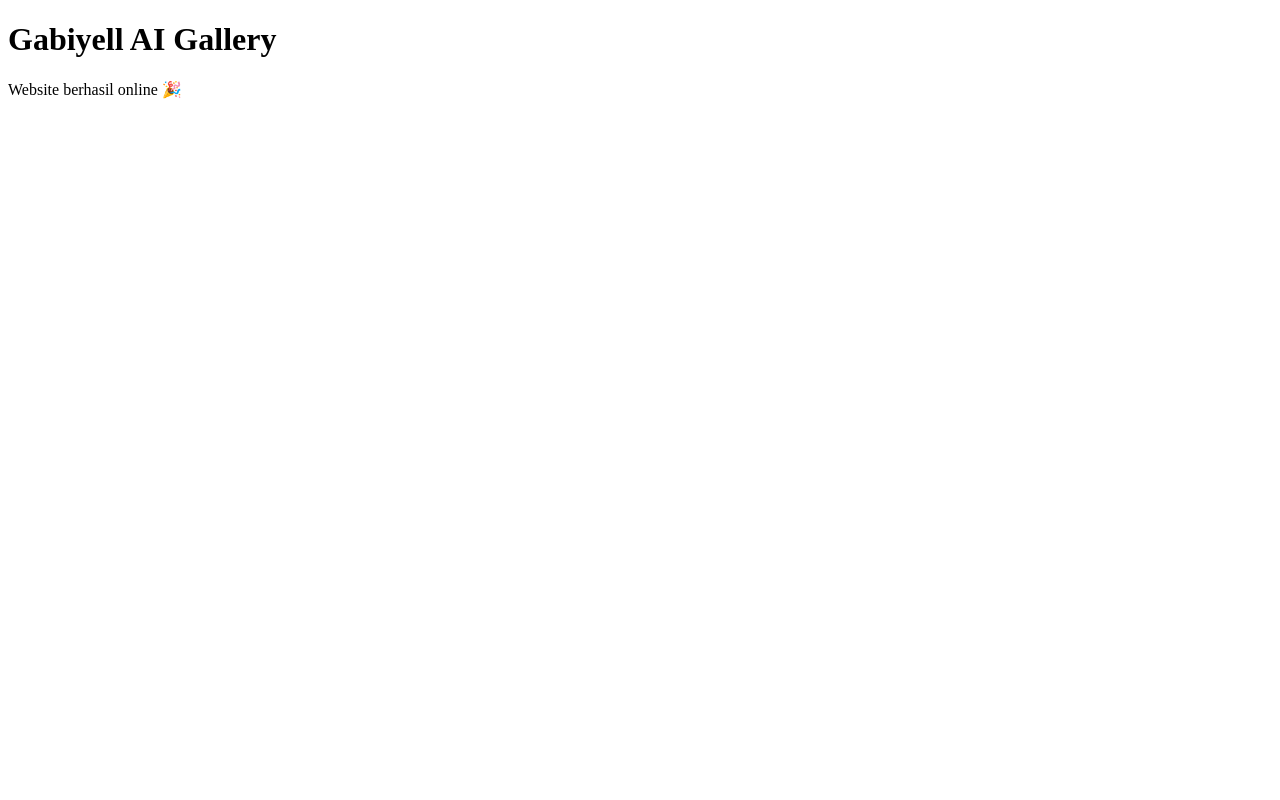
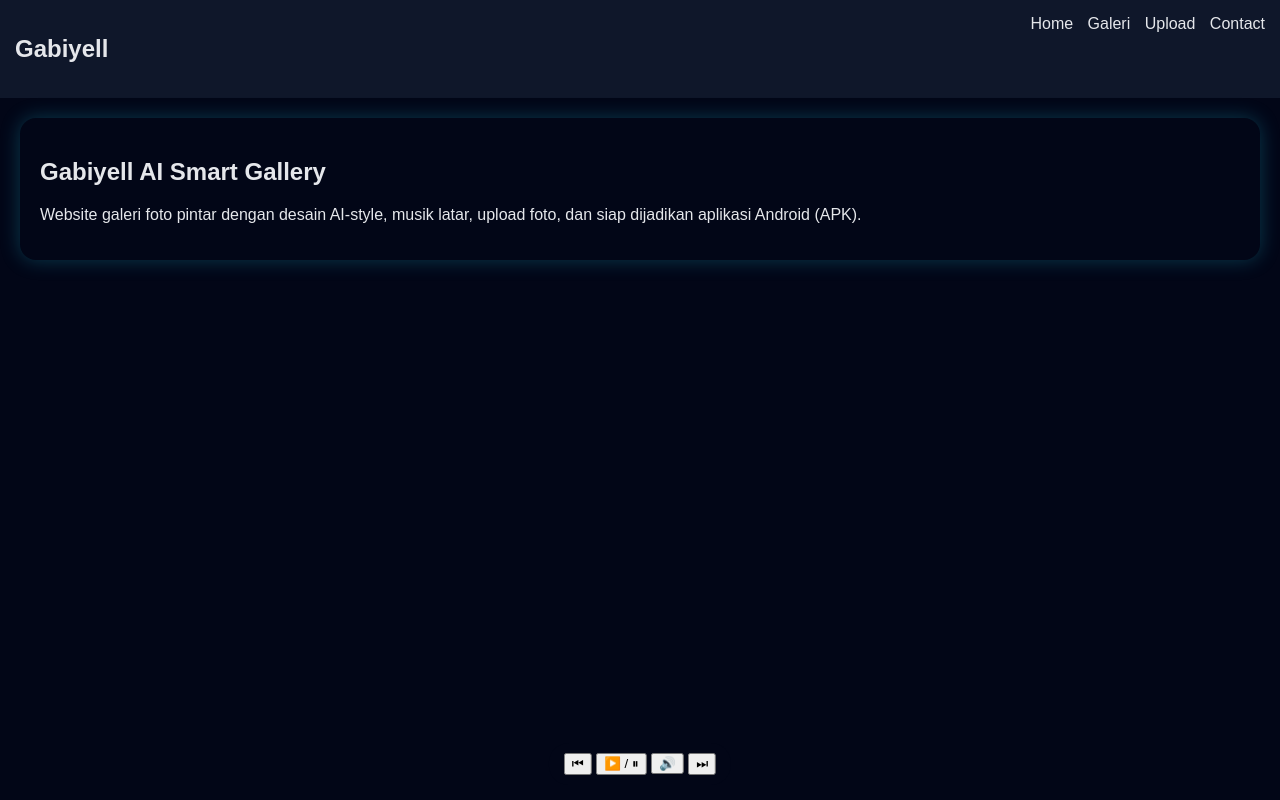
Before and after one commit to gardOfficial/Gabiyell, a plain HTML site: page index.html in a window 1280 px wide. Drawn offline with Linux system fonts and the light colour scheme.

Commit message:
Update index.html

```diff
--- a/index.html
+++ b/index.html
@@ -3,10 +3,41 @@
 <head>
   <meta charset="UTF-8">
   <meta name="viewport" content="width=device-width, initial-scale=1.0">
-  <title>Gabiyell</title>
+  <title>Gabiyell AI Gallery</title>
+
+  <!-- CSS -->
+  <link rel="stylesheet" href="css/style.css">
+
+  <!-- PWA -->
+  <link rel="manifest" href="manifest.json">
 </head>
 <body>
-  <h1>Gabiyell AI Gallery</h1>
-  <p>Website berhasil online 🎉</p>
+
+<nav class="navbar">
+  <h1>Gabiyell</h1>
+  <div class="nav-menu">
+    <a href="index.html">Home</a>
+    <a href="gallery.html">Galeri</a>
+    <a href="upload.html">Upload</a>
+    <a href="contact.html">Contact</a>
+  </div>
+</nav>
+
+<section class="hero">
+  <h2>Gabiyell AI Smart Gallery</h2>
+  <p>
+    Website galeri foto pintar dengan desain AI-style, musik latar,
+    upload foto, dan siap dijadikan aplikasi Android (APK).
+  </p>
+</section>
+
+<div class="music-player">
+  <button onclick="prevMusic()">⏮</button>
+  <button onclick="togglePlay()">▶️ / ⏸</button>
+  <button onclick="toggleMute()" id="muteBtn">🔊</button>
+  <button onclick="nextMusic()">⏭</button>
+</div>
+
+<script src="js/script.js"></script>
 </body>
 </html>
```
